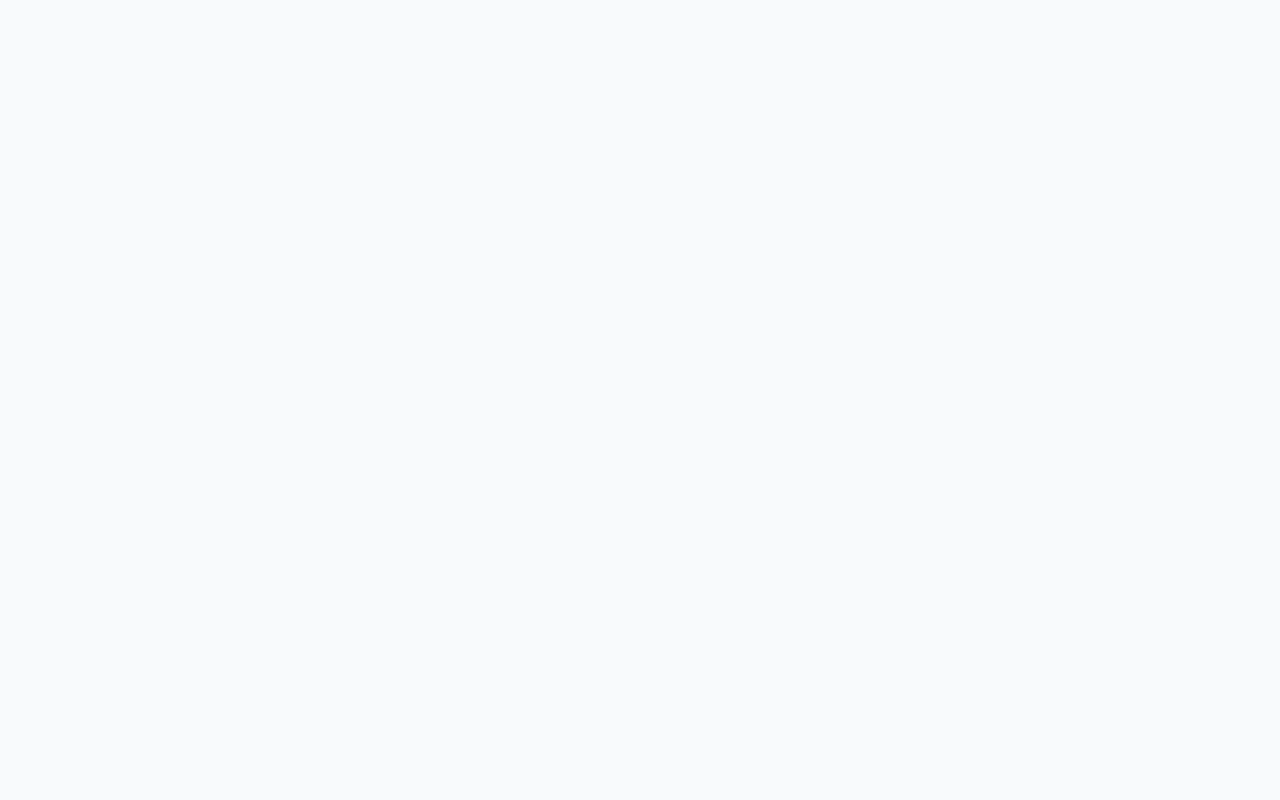
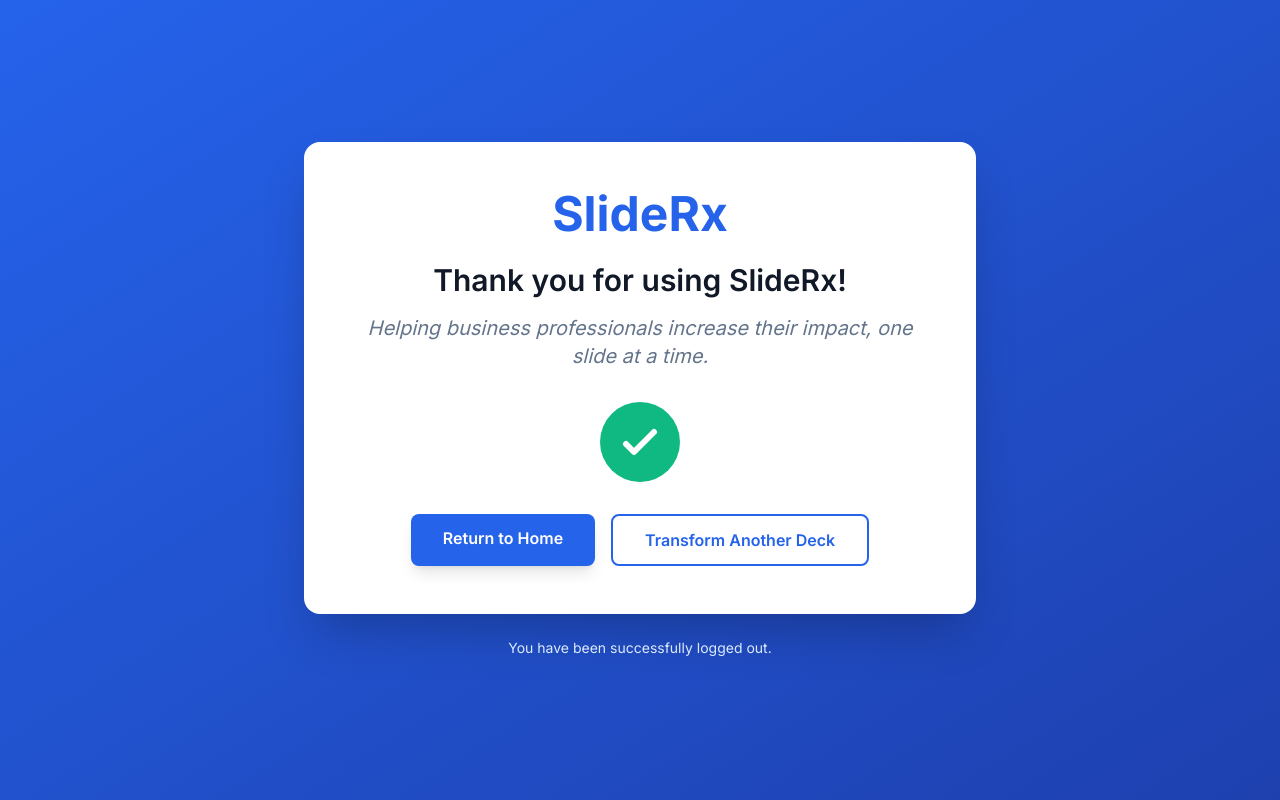
Before and after one commit to talabe/Claude-Code-Hackathon, a React (Vite) app in the folder frontend/: page /logout in a window 1280 px wide. Before the commit this address had no page. Built offline with nearby package versions, Linux system fonts and the light colour scheme.

Commit message:
added logout page with link to "do another presentation" and link to "home" upload page now has link to logout page

```diff
--- a/frontend/src/App.jsx
+++ b/frontend/src/App.jsx
@@ -12,6 +12,7 @@
 import React from 'react';
 import { BrowserRouter as Router, Routes, Route, Link } from 'react-router-dom';
 import Upload from './components/Upload';
+import Logout from './components/Logout';
 
 // Simple Home/Landing page component
 const Home = () => {
@@ -87,6 +88,7 @@
       <Routes>
         <Route path="/" element={<Home />} />
         <Route path="/upload" element={<Upload />} />
+        <Route path="/logout" element={<Logout />} />
       </Routes>
     </Router>
   );
--- /dev/null
+++ b/frontend/src/components/Logout.jsx
@@ -0,0 +1,63 @@
+/**
+ * Logout.jsx - SlideRx Logout Page Component
+ *
+ * Simple logout confirmation page with branding message
+ */
+
+import React from 'react';
+import { Link } from 'react-router-dom';
+
+const Logout = () => {
+  return (
+    <div className="min-h-screen bg-gradient-to-br from-[#2563EB] to-[#1e40af] flex items-center justify-center px-4">
+      <div className="max-w-2xl mx-auto text-center">
+        <div className="bg-white rounded-2xl shadow-2xl p-12">
+          {/* SlideRx Logo/Title */}
+          <h1 className="text-5xl font-bold text-[#2563EB] mb-6">SlideRx</h1>
+
+          {/* Thank you message */}
+          <div className="mb-8">
+            <h2 className="text-3xl font-semibold text-gray-900 mb-4">
+              Thank you for using SlideRx!
+            </h2>
+            <p className="text-xl text-[#64748B] italic">
+              Helping business professionals increase their impact, one slide at a time.
+            </p>
+          </div>
+
+          {/* Checkmark icon */}
+          <div className="flex justify-center mb-8">
+            <div className="w-20 h-20 bg-[#10B981] rounded-full flex items-center justify-center">
+              <svg className="w-12 h-12 text-white" fill="none" stroke="currentColor" viewBox="0 0 24 24">
+                <path strokeLinecap="round" strokeLinejoin="round" strokeWidth={3} d="M5 13l4 4L19 7" />
+              </svg>
+            </div>
+          </div>
+
+          {/* Action buttons */}
+          <div className="flex flex-col sm:flex-row gap-4 justify-center">
+            <Link
+              to="/"
+              className="px-8 py-3 bg-[#2563EB] text-white rounded-lg font-semibold hover:bg-[#1e40af] transition-colors shadow-lg hover:shadow-xl"
+            >
+              Return to Home
+            </Link>
+            <Link
+              to="/upload"
+              className="px-8 py-3 bg-white text-[#2563EB] border-2 border-[#2563EB] rounded-lg font-semibold hover:bg-blue-50 transition-colors"
+            >
+              Transform Another Deck
+            </Link>
+          </div>
+        </div>
+
+        {/* Footer note */}
+        <p className="text-blue-100 text-sm mt-6">
+          You have been successfully logged out.
+        </p>
+      </div>
+    </div>
+  );
+};
+
+export default Logout;
--- a/frontend/src/components/Upload.jsx
+++ b/frontend/src/components/Upload.jsx
@@ -13,6 +13,7 @@
  */
 
 import React, { useState, useRef } from 'react';
+import { useNavigate } from 'react-router-dom';
 import PropTypes from 'prop-types';
 
 // Follow-up questions configuration for each business purpose
@@ -58,6 +59,7 @@
   const [error, setError] = useState('');
 
   const fileInputRef = useRef(null);
+  const navigate = useNavigate();
 
   // File validation
   const validateFile = (file) => {
@@ -172,7 +174,7 @@
         <div className="max-w-[800px] mx-auto px-4 sm:px-8 py-4 flex justify-between items-center">
           <button
             className="flex items-center gap-2 text-[#64748B] hover:text-[#2563EB] transition-colors"
-            onClick={() => console.log('Back clicked')}
+            onClick={() => navigate('/')}
           >
             <svg className="w-5 h-5" fill="none" stroke="currentColor" viewBox="0 0 24 24">
               <path strokeLinecap="round" strokeLinejoin="round" strokeWidth={2} d="M15 19l-7-7 7-7" />
@@ -182,7 +184,7 @@
 
           <button
             className="px-4 py-2 text-sm font-medium text-[#64748B] hover:text-[#EF4444] transition-colors"
-            onClick={() => console.log('Logout clicked')}
+            onClick={() => navigate('/logout')}
           >
             Logout
           </button>
```
